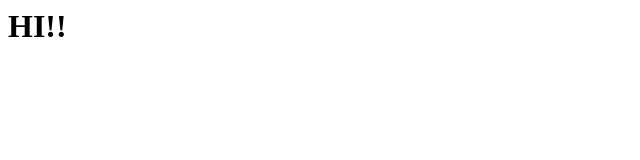
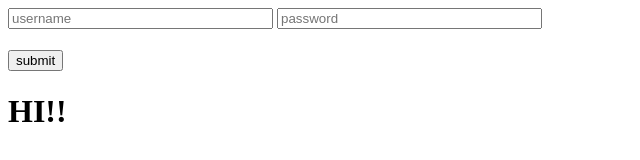
Before and after one commit to gitprsh/HTMlPractice, a plain HTML site: page Practice1/index.html in a window 1280 px wide. Shown: the whole page, without its empty margins (0-640 px from the left). Drawn offline with Linux system fonts and the light colour scheme.

Commit message:
practice

```diff
--- a/Practice1/index.html
+++ b/Practice1/index.html
@@ -2,8 +2,18 @@
     <head>
 <title>Page 1</title>
 <link rel="icon" type="image/jpg" href="oneto.jpg">
+<script>
+    function inner()
+    {
+        document.getElementById("submitbutton").innerHTML="HiSurya";
+    }
+</script>
     </head>
     <body>
+        <input type="text" placeholder="username" size="30px">
+        <input type="password" placeholder="password" size="30px">
+        <h1 id="submitbutton" style="color: red;"></h1>
+        <button onclick="inner();"> submit</button>
         <h1> HI!!</h1>
     </body>
 </html>
```
